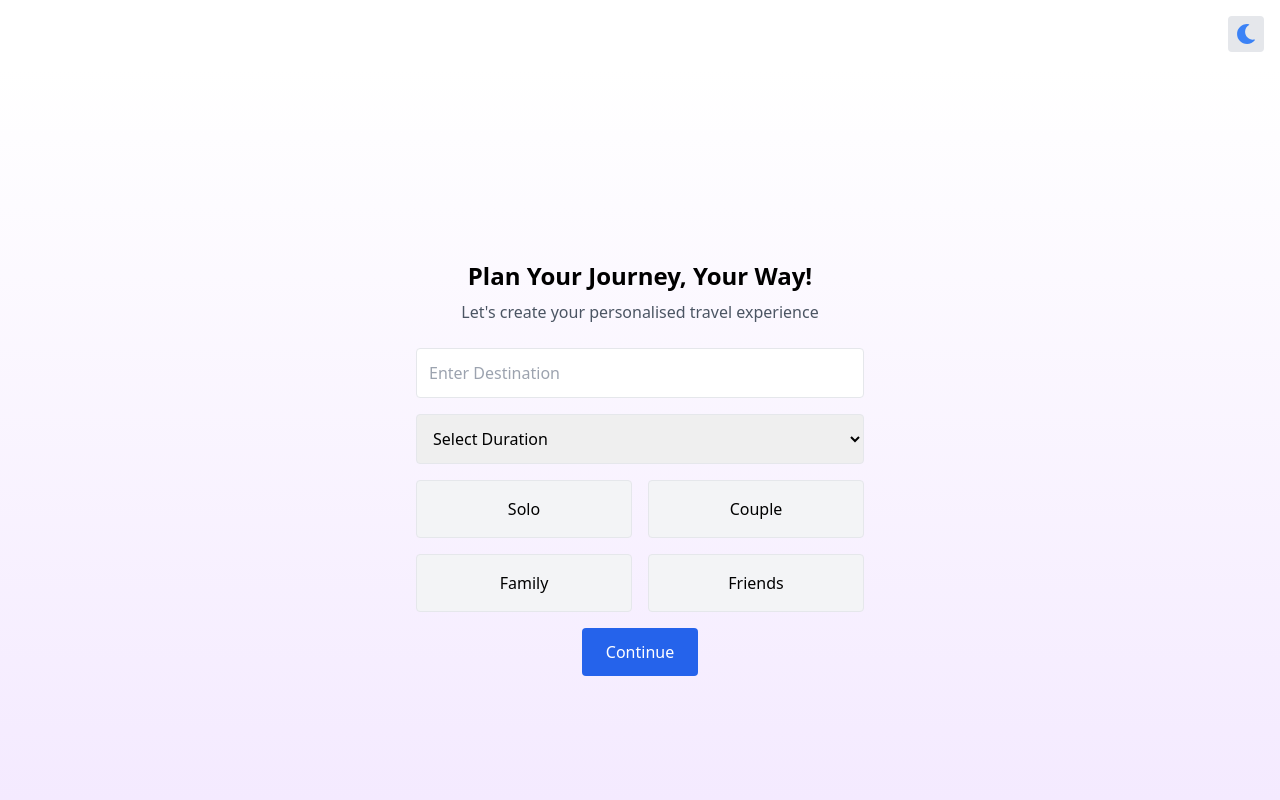
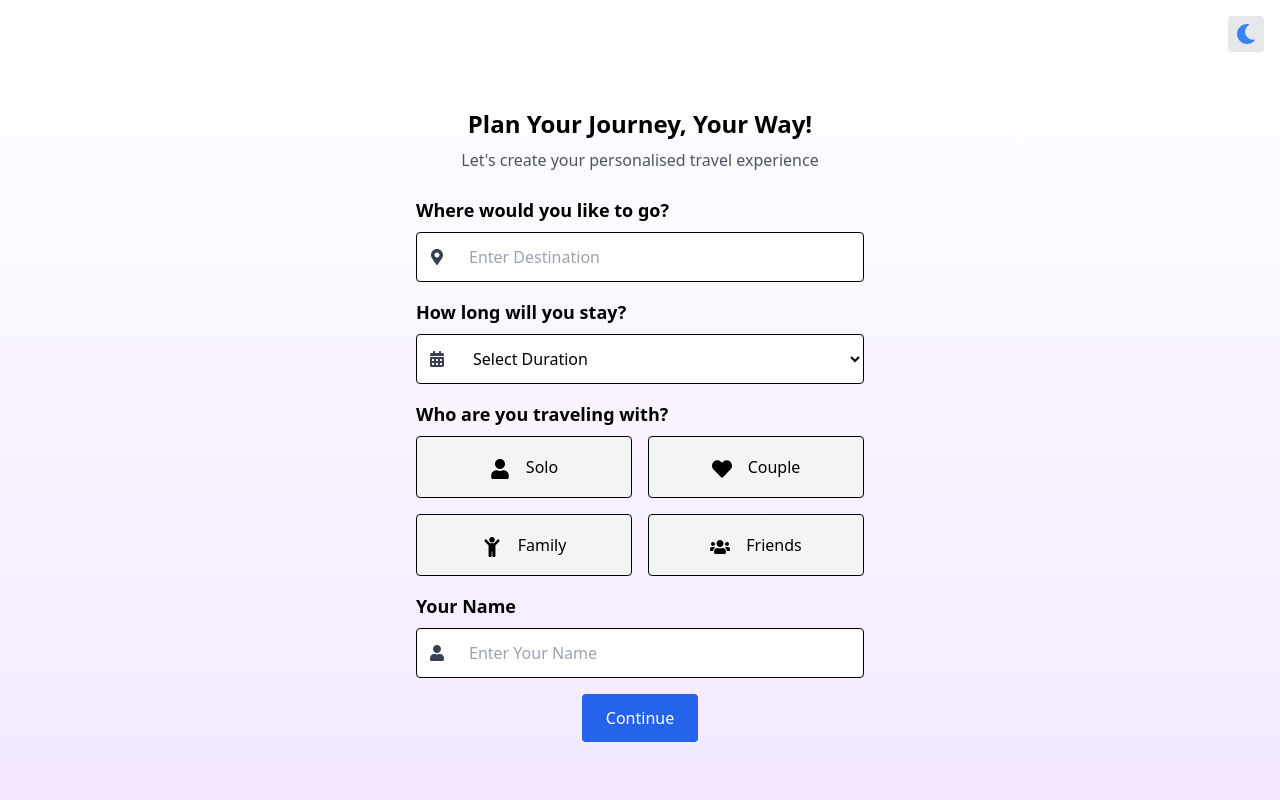
Before and after one commit to Abhithakur04/Travel-Itinerary-App, a React (Vite) app: page / in a window 1280 px wide. Shown: the top 800 px of the page. Built offline with nearby package versions, Linux system fonts and the light colour scheme.

Commit message:
Update Form.jsx

```diff
--- a/src/components/Form/Form.jsx
+++ b/src/components/Form/Form.jsx
@@ -1,49 +1,119 @@
 import React, { useState } from "react";
+import { FaMapMarkerAlt, FaCalendarAlt, FaUser, FaUsers, FaHeart, FaChild } from "react-icons/fa";
 
 const Form = ({ onContinue }) => {
   const [destination, setDestination] = useState("");
   const [duration, setDuration] = useState("");
   const [groupType, setGroupType] = useState("");
+  const [name, setName] = useState("");
+
+  const groupIcons = {
+    Solo: <FaUser className="inline mr-2" />,
+    Couple: <FaHeart className="inline mr-2" />,
+    Family: <FaChild className="inline mr-2" />,
+    Friends: <FaUsers className="inline mr-2" />,
+  };
 
   return (
-    <div className="min-h-screen flex flex-col justify-center items-center bg-gradient-to-b from-white to-purple-100 p-4">
-      <h1 className="text-2xl font-bold mb-2">Plan Your Journey, Your Way!</h1>
-      <p className="mb-6 text-gray-600">Let's create your personalised travel experience</p>
+    <div className="min-h-screen mt-[-43px] flex flex-col justify-center items-center bg-gradient-to-b from-white to-purple-100 dark:from-gray-900 dark:to-gray-800 p-4 transition-colors duration-300">
+      <h1 className="text-2xl font-bold mb-2 dark:text-white">Plan Your Journey, Your Way!</h1>
+      <p className="mb-6 text-gray-600 dark:text-gray-300">Let's create your personalised travel experience</p>
 
+      {/* Destination input with icon */}
+
+      <div className="w-full max-w-md mb-4">
+  <p className="text-lg font-semibold mb-2 dark:text-white">
+    Where would you like to go?
+  </p>
+
+  <div className="flex items-center border border-black rounded bg-white dark:bg-gray-700">
+    <span className="p-3 text-gray-700 dark:text-gray-200">
+      <FaMapMarkerAlt />
+    </span>
     <input
       type="text"
       placeholder="Enter Destination"
       value={destination}
       onChange={(e) => setDestination(e.target.value)}
-        className="w-full max-w-md p-3 border rounded mb-4"
+      className="w-full p-3 outline-none bg-transparent text-black dark:text-white"
     />
+  </div>
+</div>
 
+
+
+      {/* Duration select with icon */}
+
+      <div className="w-full max-w-md mb-4">
+  <p className="text-lg font-semibold mb-2 dark:text-white">
+    How long will you stay?
+  </p>
+
+  <div className="flex items-center border border-black rounded bg-white dark:bg-gray-700">
+    <span className="p-3 text-gray-700 dark:text-gray-200">
+      <FaCalendarAlt />
+    </span>
     <select
       value={duration}
       onChange={(e) => setDuration(e.target.value)}
-        className="w-full max-w-md p-3 border rounded mb-4"
+      className="w-full p-3 bg-transparent text-black dark:text-white outline-none"
     >
       <option value="">Select Duration</option>
       <option value="3">3 Days</option>
       <option value="5">5 Days</option>
       <option value="7">7 Days</option>
     </select>
+  </div>
+</div>
 
-      <div className="grid grid-cols-2 gap-4 mb-4 max-w-md w-full">
+
+      {/* Group type buttons with icons */}
+
+      <div className="w-full max-w-md mb-4">
+  <p className="text-lg font-semibold mb-2 dark:text-white">
+    Who are you traveling with?
+  </p>
+
+  <div className="grid grid-cols-2 gap-4">
     {["Solo", "Couple", "Family", "Friends"].map((type) => (
       <button
         key={type}
         onClick={() => setGroupType(type)}
-            className={`p-4 border rounded ${groupType === type ? "bg-blue-500 text-white" : "bg-gray-100"}`}
+        className={`flex items-center justify-center gap-2 p-4 border border-black rounded transition-colors duration-200
+          ${
+            groupType === type
+              ? "bg-blue-500 text-white"
+              : "bg-gray-100 dark:bg-gray-700 text-black dark:text-white"
+          }`}
       >
-            {type}
+        <span className="text-xl">{groupIcons[type]}</span>
+        <span className="font-medium">{type}</span>
       </button>
     ))}
   </div>
+</div>
+<div className="w-full max-w-md mb-4">
+        <p className="text-lg font-semibold mb-2 dark:text-white">
+          Your Name
+        </p>
+        <div className="flex items-center border border-black rounded bg-white dark:bg-gray-700">
+          <span className="p-3 text-gray-700 dark:text-gray-200">
+            <FaUser />
+          </span>
+          <input
+            type="text"
+            placeholder="Enter Your Name"
+            value={name}
+            onChange={(e) => setName(e.target.value)}
+            className="w-full p-3 outline-none bg-transparent text-black dark:text-white"
+          />
+        </div>
+      </div>
+
 
       <button
-        onClick={() => onContinue({ destination, duration, groupType })}
-        className="bg-blue-600 text-white px-6 py-3 rounded"
+        onClick={() => onContinue({ destination, duration, groupType,name })}
+        className="bg-blue-600 hover:bg-blue-700 text-white px-6 py-3 rounded transition"
       >
         Continue
       </button>
```
Lines whose indentation alone changed are shown as unchanged.
